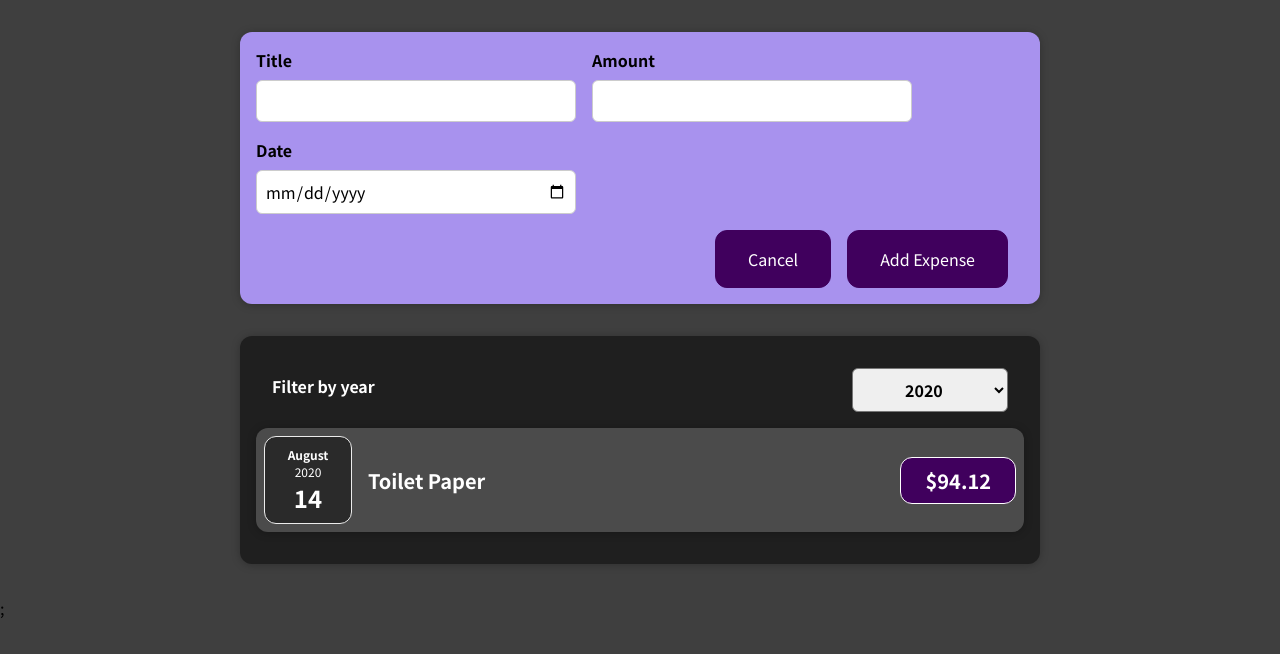
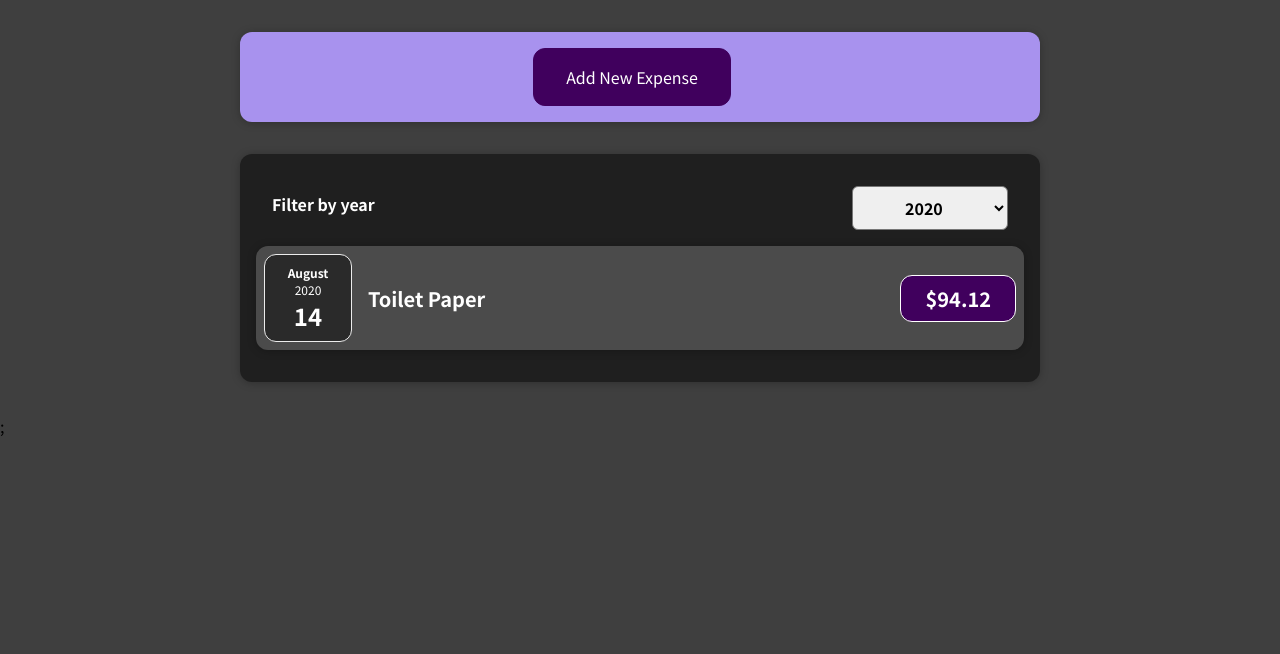
Before and after one commit to Mezin24/Expenses-app, a React (Create React App) app: page / in a window 1280 px wide. Shown: the top 654 px of the page. Built offline with nearby package versions, Linux system fonts and the light colour scheme.

Commit message:
add form switch feature

```diff
--- a/src/components/NewExpense/NewExpense.js
+++ b/src/components/NewExpense/NewExpense.js
@@ -1,7 +1,11 @@
+import React, { useState } from 'react';
+
 import './NewExpense.css';
 import NewExpenseForm from './NewExpenseForm';
 
 const NewExpense = (props) => {
+  const [isEditing, setIsEditing] = useState(false);
+
   const saveExpenseDateEntered = (expense) => {
     const expenseData = {
       ...expense,
@@ -11,9 +15,22 @@
     props.onAddExpense(expenseData);
   };
 
+  const startEditing = () => {
+    setIsEditing(true);
+  };
+  const stopEditing = () => {
+    setIsEditing(false);
+  };
+
   return (
     <div className="new-expense">
-      <NewExpenseForm onSaveExpenseDate={saveExpenseDateEntered} />
+      {!isEditing && <button onClick={startEditing}>Add New Expense</button>}
+      {isEditing && (
+        <NewExpenseForm
+          onSaveExpenseDate={saveExpenseDateEntered}
+          onCancelEditing={stopEditing}
+        />
+      )}
     </div>
   );
 };
--- a/src/components/NewExpense/NewExpenseForm.js
+++ b/src/components/NewExpense/NewExpenseForm.js
@@ -91,7 +91,9 @@
         </div>
       </div>
       <div className="new-expense__actions">
-        <button>Cancel</button>
+        <button type="button" onClick={props.onCancelEditing}>
+          Cancel
+        </button>
         <button type="submit">Add Expense</button>
       </div>
     </form>
```
